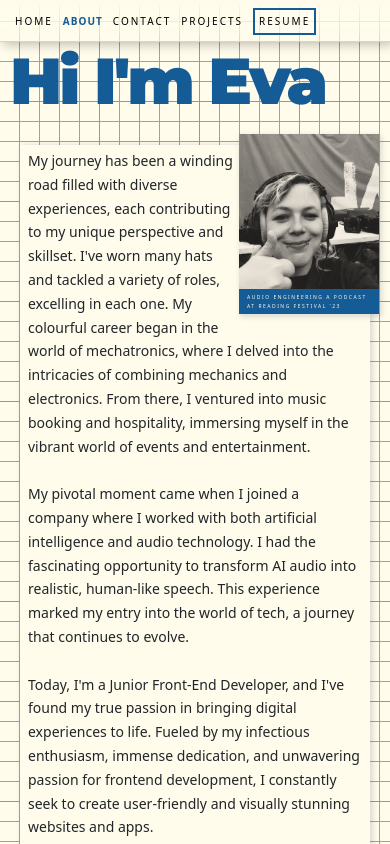
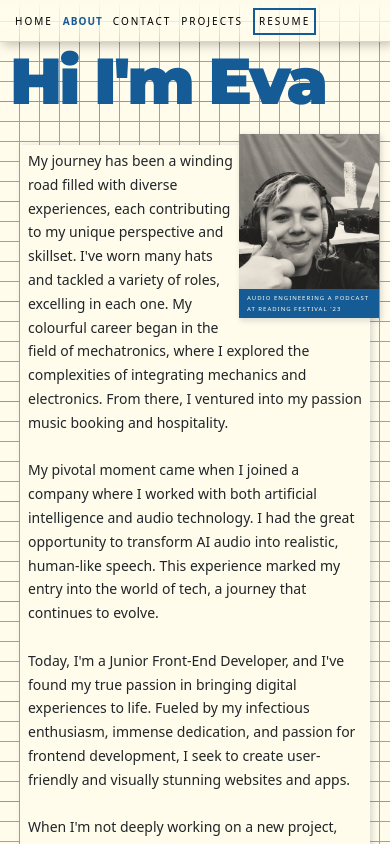
Before and after one commit to EvaNagengast/PersonalPortfolio, a React (Create React App) app: page /aboutme in a window 390 px wide. Shown: the top 844 px of the page. Built offline with nearby package versions, Linux system fonts and the light colour scheme; a web font is replaced by a local one.

Commit message:
fixed navbar and about me responsiveness

```diff
--- a/src/pages/Aboutme.css
+++ b/src/pages/Aboutme.css
@@ -124,8 +124,9 @@
     margin: 5px 50px 30px 50px;
   }
   .Aboutme figcaption {
-    font-size: 5px;
+    font-size: 6px; letter-spacing: 1px;
   }
+
 }
 @media (max-width: 480px) {
   .Aboutme .aboutInfo {
@@ -148,9 +149,7 @@
     font-size: 50px;
     letter-spacing: -3px;
   }
-  .Aboutme button {
-     font-size: 8px;
-  }
+
 }
 /*  */
 /*  */
--- a/src/pages/Aboutme.js
+++ b/src/pages/Aboutme.js
@@ -29,31 +29,30 @@ export default function Aboume() {
               My journey has been a winding road filled with diverse
               experiences, each contributing to my unique perspective and
               skillset. I've worn many hats and tackled a variety of roles,
-              excelling in each one. My colourful career began in the world of
-              mechatronics, where I delved into the intricacies of combining
-              mechanics and electronics. From there, I ventured into music
-              booking and hospitality, immersing myself in the vibrant world of
-              events and entertainment. <br />
+              excelling in each one. My colourful career began in the field of
+              mechatronics, where I explored the complexities of integrating
+              mechanics and electronics. From there, I ventured into my passion
+              music booking and hospitality. <br />
               <br />
               My pivotal moment came when I joined a company where I worked with
-              both artificial intelligence and audio technology. I had the
-              fascinating opportunity to transform AI audio into realistic,
-              human-like speech. This experience marked my entry into the world
-              of tech, a journey that continues to evolve. <br />
+              both artificial intelligence and audio technology. I had the great
+              opportunity to transform AI audio into realistic, human-like
+              speech. This experience marked my entry into the world of tech, a
+              journey that continues to evolve. <br />
               <br />
               Today, I'm a Junior Front-End Developer, and I've found my true
               passion in bringing digital experiences to life. Fueled by my
-              infectious enthusiasm, immense dedication, and unwavering passion
-              for frontend development, I constantly seek to create
-              user-friendly and visually stunning websites and apps. <br />
+              infectious enthusiasm, immense dedication, and passion for
+              frontend development, I seek to create user-friendly and visually
+              stunning websites and apps. <br />
               <br />
-              When I'm not deeply engrossed in a new project, you'll often find
-              me volunteering at local conservation sites, where I'm committed
-              to preserving our natural world. I'm also a regular presence at
-              music venues and gigs, attending concerts to savor the magic of
-              live music. Additionally, I take care of the local squirrel
-              population, a charming reminder of the beauty in our everyday
-              surroundings.
+              When I'm not deeply working on a new project, you'll often find me
+              volunteering at local conservation sites, where I'm committed to
+              preserving our local natural habitat. I frequently attend music
+              venues and gigs, making it a habit to go to concerts supoort the
+              local subculture . Additionally, I look after the local squirrel
+              and bird population, trying to take care of all members of our
+              community.
               <br />
               <br /> I'm excited for the future and can't wait to have a chat
               about your ideas and projects
@@ -62,7 +61,7 @@ export default function Aboume() {
               onClick={() => {
                 navigate("../contact");
               }}
-              className=" btn-base-dark px-3 py-1 mx-3 mb-4 mt-2"
+              className=" btn-base-dark px-3 py-1 ms-1 me-3 mx-sm-3 mb-4 mt-2"
             >
               CONTACT ME
             </button>
--- a/src/pages/Footer.css
+++ b/src/pages/Footer.css
@@ -18,4 +18,9 @@ double css checked o unchecked x  */
    font-size: 12px;
   }
 
+}@media (max-width: 400px) {
+  .Footer  {
+   font-size: 9px;
+  }
+
 }
```
